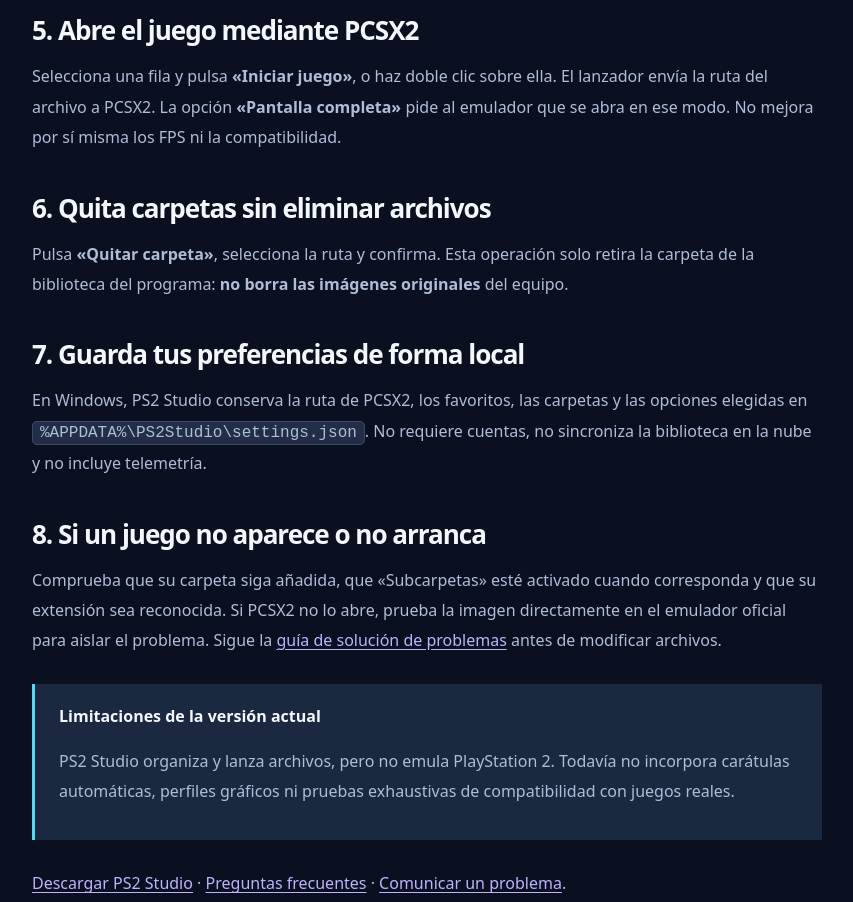
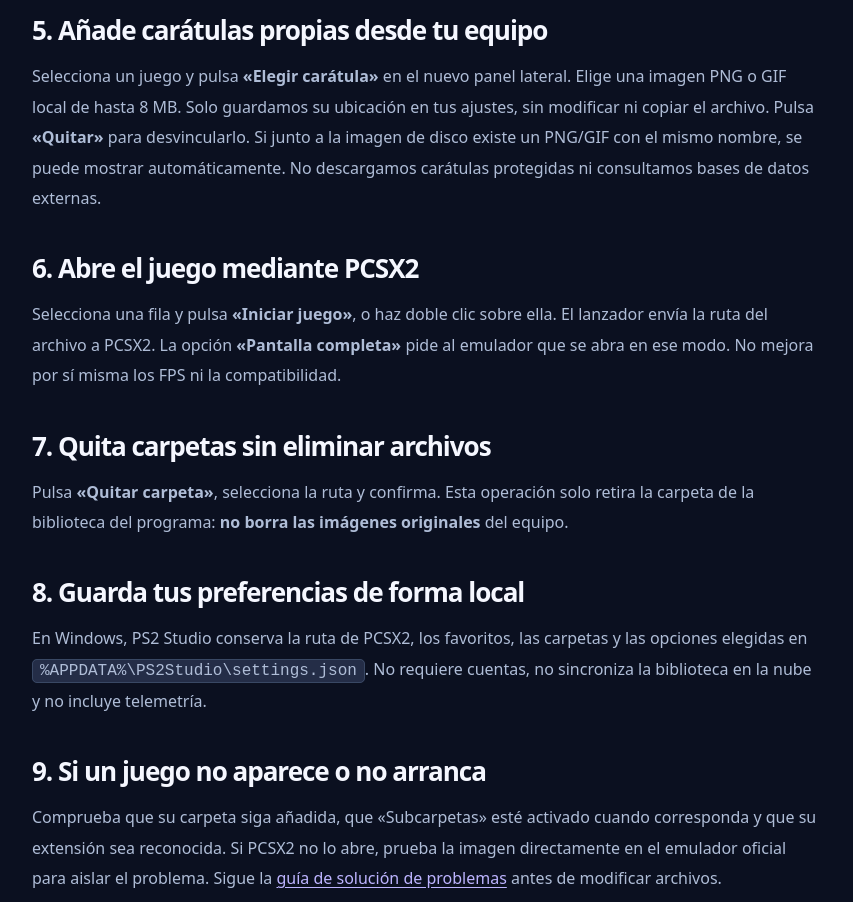
Before and after one commit to kiikoo1995-ops/ps2-studio-windows, a plain HTML site: page site/guias/uso/index.html in a window 1280 px wide. Shown: the part 1600-2502 px from the top of the page, without its empty margins (213-1066 px from the left). Drawn offline with Linux system fonts and the light colour scheme.

Commit message:
docs: explain PS2 Studio 0.3 local covers, update website and version

```diff
--- a/site/guias/uso/index.html
+++ b/site/guias/uso/index.html
@@ -20,15 +20,16 @@
 <p>Escribe parte del nombre en <strong>«Buscar»</strong> para filtrar la tabla. Las columnas visibles son <strong>Juego</strong>, <strong>Formato</strong>, <strong>Tamaño</strong> y <strong>Carpeta</strong>. La lista utiliza el nombre del archivo, sin consultar servicios externos ni descargar carátulas.</p>
 <p>Si has cambiado los archivos de sitio, pulsa <strong>«Actualizar»</strong>. Puedes aprender más sobre las parejas de archivos CUE/BIN y los formatos comprimidos en nuestra <a href="/guias/formatos/">guía de formatos</a>.</p>
 <h2>4. Marca y filtra favoritos</h2><p>Selecciona un juego y pulsa <strong>«★ Favorito»</strong> para marcarlo o desmarcarlo. La columna con una estrella identifica los favoritos guardados localmente. Activa <strong>«Solo favoritos»</strong> para mostrar únicamente los marcados y desactívalo para ver el resto. Si un archivo se mueve, el favorito asociado a la ruta anterior no se transfiere automáticamente.</p>
-<h2>5. Abre el juego mediante PCSX2</h2>
+<h2>5. Añade carátulas propias desde tu equipo</h2><p>Selecciona un juego y pulsa <strong>«Elegir carátula»</strong> en el nuevo panel lateral. Elige una imagen PNG o GIF local de hasta 8 MB. Solo guardamos su ubicación en tus ajustes, sin modificar ni copiar el archivo. Pulsa <strong>«Quitar»</strong> para desvincularlo. Si junto a la imagen de disco existe un PNG/GIF con el mismo nombre, se puede mostrar automáticamente. No descargamos carátulas protegidas ni consultamos bases de datos externas.</p>
+<h2>6. Abre el juego mediante PCSX2</h2>
 <p>Selecciona una fila y pulsa <strong>«Iniciar juego»</strong>, o haz doble clic sobre ella. El lanzador envía la ruta del archivo a PCSX2. La opción <strong>«Pantalla completa»</strong> pide al emulador que se abra en ese modo. No mejora por sí misma los FPS ni la compatibilidad.</p>
-<h2>6. Quita carpetas sin eliminar archivos</h2>
+<h2>7. Quita carpetas sin eliminar archivos</h2>
 <p>Pulsa <strong>«Quitar carpeta»</strong>, selecciona la ruta y confirma. Esta operación solo retira la carpeta de la biblioteca del programa: <strong>no borra las imágenes originales</strong> del equipo.</p>
-<h2>7. Guarda tus preferencias de forma local</h2>
+<h2>8. Guarda tus preferencias de forma local</h2>
 <p>En Windows, PS2 Studio conserva la ruta de PCSX2, los favoritos, las carpetas y las opciones elegidas en <code>%APPDATA%\PS2Studio\settings.json</code>. No requiere cuentas, no sincroniza la biblioteca en la nube y no incluye telemetría.</p>
-<h2>8. Si un juego no aparece o no arranca</h2>
+<h2>9. Si un juego no aparece o no arranca</h2>
 <p>Comprueba que su carpeta siga añadida, que «Subcarpetas» esté activado cuando corresponda y que su extensión sea reconocida. Si PCSX2 no lo abre, prueba la imagen directamente en el emulador oficial para aislar el problema. Sigue la <a href="/guias/solucionar-problemas/">guía de solución de problemas</a> antes de modificar archivos.</p>
-<div class="notice"><strong>Limitaciones de la versión actual</strong><p>PS2 Studio organiza y lanza archivos, pero no emula PlayStation 2. Todavía no incorpora carátulas automáticas, perfiles gráficos ni pruebas exhaustivas de compatibilidad con juegos reales.</p></div>
+<div class="notice"><strong>Limitaciones de la versión actual</strong><p>PS2 Studio organiza y lanza archivos, pero no emula PlayStation 2. La versión actual solo usa carátulas locales opcionales; todavía no incorpora perfiles gráficos ni pruebas exhaustivas de compatibilidad con juegos reales.</p></div>
 <p><a href="/descargar/">Descargar PS2 Studio</a> · <a href="/faq/">Preguntas frecuentes</a> · <a href="https://github.com/kiikoo1995-ops/ps2-studio-windows/issues">Comunicar un problema</a>.</p>
 </div></section></main>
 <footer class="footer"><div class="wrap footercols"><div><a class="logo" href="/">PS2 <span>STUDIO</span></a><p>Organiza y ejecuta tus copias legítimas de juegos PS2 mediante PCSX2 instalado por separado. Software independiente.</p></div><div><strong>Proyecto</strong><a href="/descargar/">Descargar</a><a href="/guias/instalacion/">Instalación</a><a href="/guias/rendimiento/">Rendimiento</a><a href="/guias/formatos/">Formatos compatibles</a><a href="/guias/solucionar-problemas/">Solución de problemas</a><a href="/guias/uso/">Manual de uso</a><a href="/faq/">Preguntas frecuentes</a><a href="https://ps2studio-guias.blogspot.com/" rel="noopener noreferrer">Blog de guías</a></div><div><strong>Transparencia</strong><a href="https://github.com/kiikoo1995-ops/ps2-studio-windows" rel="noopener noreferrer">Código fuente</a><a href="https://github.com/kiikoo1995-ops/ps2-studio-windows/releases" rel="noopener noreferrer">Versiones</a><a href="/legal/privacidad/">Privacidad</a><a href="/legal/aviso-legal/">Aviso legal</a></div></div><div class="wrap bottom"><span>© 2026 PS2 Studio · Lanzador de código abierto bajo licencia MIT.</span><span>No afiliado con Sony, PlayStation ni PCSX2.</span></div></footer></body></html>
```
Also changed, not shown: site/descargar/index.html (+1 -1 lines), site/faq/index.html (+1 -1 lines), site/index.html (+1 -1 lines), 3 other files.
